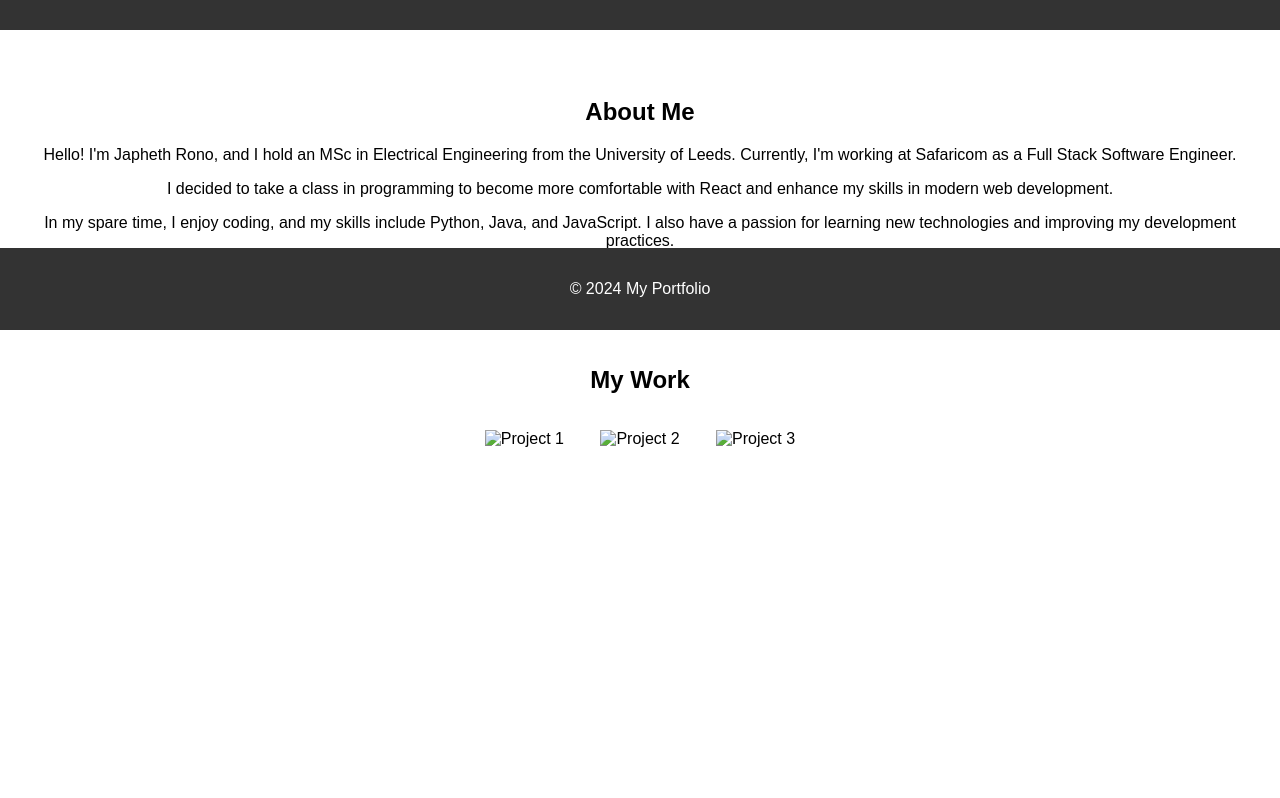
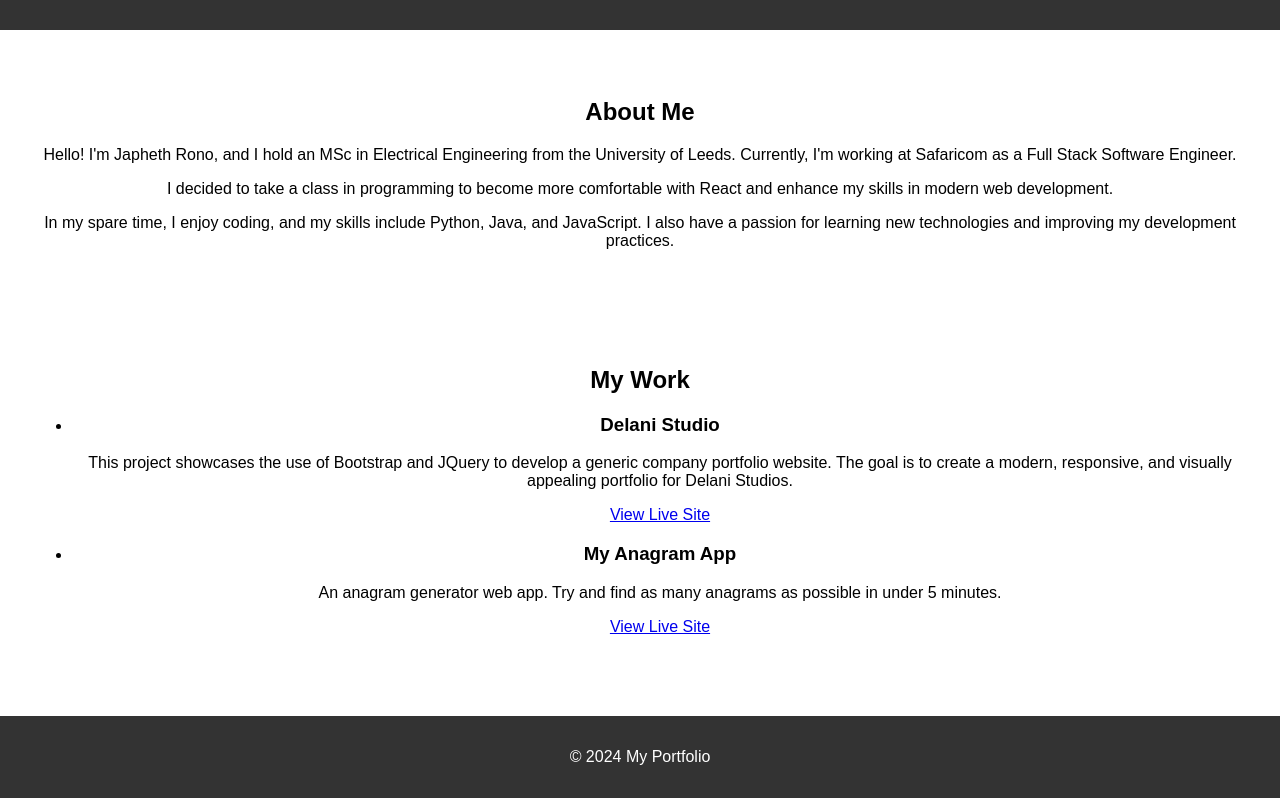
Before and after one commit to cjkr/demo-portfolio-landing-page, a plain HTML site: page index.html in a window 1280 px wide. Shown: the part 470-1268 px from the top of the page. Before the commit the page ends 982 px from the top, so only its background shows below. Drawn offline with Linux system fonts and the light colour scheme.

Commit message:
Updated projects with live links

```diff
--- a/index.html
+++ b/index.html
@@ -36,11 +36,33 @@
 
     <section id="portfolio" class="portfolio">
       <h2>My Work</h2>
-      <div>
-        <img src="project1.jpg" alt="Project 1" />
-        <img src="project2.jpg" alt="Project 2" />
-        <img src="project3.jpg" alt="Project 3" />
-      </div>
+      <ul>
+        <li>
+          <h3>Delani Studio</h3>
+          <p>
+            This project showcases the use of Bootstrap and JQuery to develop a
+            generic company portfolio website. The goal is to create a modern,
+            responsive, and visually appealing portfolio for Delani Studios.
+          </p>
+          <p>
+            <a href="https://cjkr.github.io/Delani-Studio-Demo/" target="_blank"
+              >View Live Site</a
+            >
+          </p>
+        </li>
+        <li>
+          <h3>My Anagram App</h3>
+          <p>
+            An anagram generator web app. Try and find as many anagrams as
+            possible in under 5 minutes.
+          </p>
+          <p>
+            <a href="https://cjkr.github.io/anagram_web_app/" target="_blank"
+              >View Live Site</a
+            >
+          </p>
+        </li>
+      </ul>
     </section>
     <footer>
       <p>&copy; 2024 My Portfolio</p>
--- a/styles.css
+++ b/styles.css
@@ -49,9 +49,10 @@ footer {
   color: #fff;
   text-align: center;
   padding: 1rem 0;
-  position: fixed;
+  position: relative;
   width: 100%;
   bottom: 0;
+  margin-top: 2rem;
 }
 
 #main-img {
```
